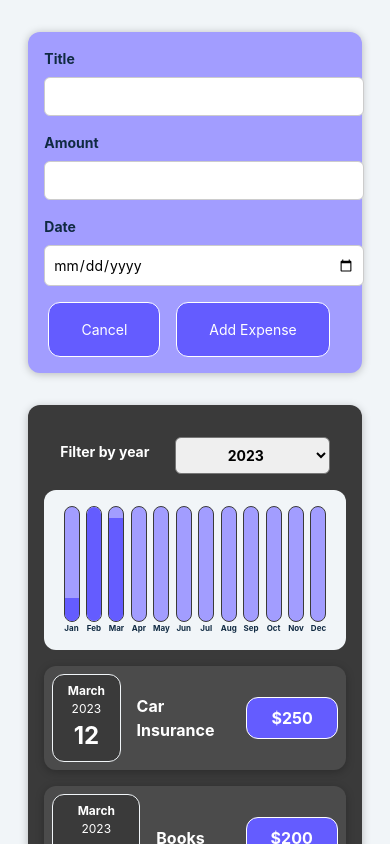
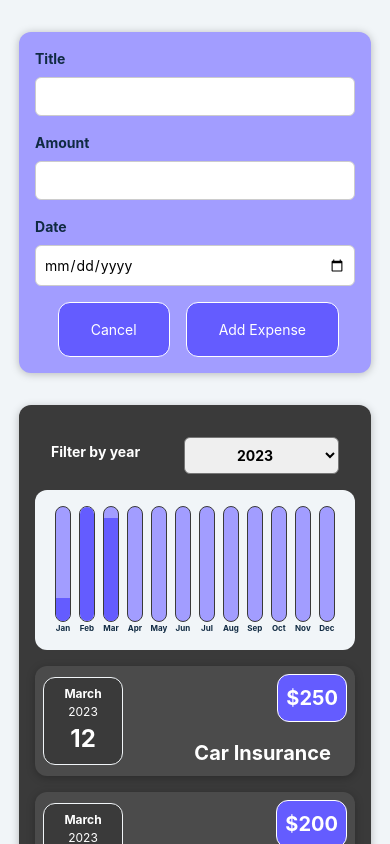
Before and after one commit to mariata06/Budget-table, a React (Create React App) app: page / in a window 390 px wide. Both pictures are taken after a click on the button "Add New Expense". Shown: the top 844 px of the page. Built offline with nearby package versions, Linux system fonts and the light colour scheme.

Commit message:
Correct styles on mobile, remove comments

```diff
--- a/src/App.js
+++ b/src/App.js
@@ -63,9 +63,6 @@ function App() {
   const [expenses, setExpenses] = useState(INITIAL_EXPENSES);
 
   const addExpenseHandler = (expense) => {
-    // console.log('in App.ja');
-    // console.log(expense);
-    // setExpenses([expense, ...expenses]);
     setExpenses((prevExpenses) => {
       return [expense, ...prevExpenses];
     })
--- a/src/components/ChartBar.css
+++ b/src/components/ChartBar.css
@@ -11,7 +11,6 @@
     width: 100%;
     border: 1px solid var(--color-grey-50);
     border-radius: 12px;
-    /* background-color: #c3b4f3; */
     background-color: var(--color-primary-light);
     overflow: hidden;
     display: flex;
@@ -20,7 +19,6 @@
 }
 
 .chart-bar__fill {
-    /* background-color: #4826b9; */
     background-color: var(--color-primary);
     width: 100%;
     transition: all 0.3s ease-out;
--- a/src/components/ExpenseDate.css
+++ b/src/components/ExpenseDate.css
@@ -24,3 +24,9 @@
     font-size: 1.5rem;
     font-weight: bold;
 }
+
+@media (max-width: 767px) {
+    .expense-date {
+        width: 5rem;
+    }
+}
--- a/src/components/ExpenseDate.js
+++ b/src/components/ExpenseDate.js
@@ -2,7 +2,6 @@ import './ExpenseDate.css';
 
 function ExpenseDate(props) {
     const month = props.date.toLocaleString('en-GB', {month: 'long'});
-    // console.log(month);
     const day = props.date.toLocaleString('en-GB', {day: '2-digit'});
     const year = props.date.getFullYear();
 
--- a/src/components/ExpenseFilter.js
+++ b/src/components/ExpenseFilter.js
@@ -3,7 +3,6 @@ import './ExpenseFilter.css';
 
 const ExpenseFilter = (props) => {
     const filterChangeHandler = (event) => {
-        // console.log(event.target.value);
         props.onChangeFilter(event.target.value);
     }
 
--- a/src/components/ExpenseForm.css
+++ b/src/components/ExpenseForm.css
@@ -29,3 +29,13 @@
 .new-expense__actions {
     text-align: right;
 }
+
+@media (max-width: 767px) {
+    .new-expense__control input {
+        width: 100%;
+    }
+
+    .new-expense__control {
+        width: 100%;
+    }
+}
--- a/src/components/ExpenseItem.css
+++ b/src/components/ExpenseItem.css
@@ -37,10 +37,11 @@
     border-radius: 12px;
 }
 
-@media (min-width: 767px) {
+@media (max-width: 767px) {
     .expense-item__description {
         flex-direction: row;
-        align-items: center;
+        flex-direction: column-reverse;
+        align-items: flex-end;
         justify-content: flex-start;
         flex: 1;
     }
@@ -51,6 +52,6 @@
 
     .expense-item__price {
         font-size: 1.25rem;
-        padding: 0.5rem 1.5rem;
+        padding: 0.5rem 0.5rem;
     }
 }
--- a/src/components/Expenses.js
+++ b/src/components/Expenses.js
@@ -10,8 +10,6 @@ function Expenses(props) {
     const [filteredYear, setFilteredYear] = useState('2023');
 
     const filterChangeHandler = (selectedYear) => {
-        // console.log('Expenses.js');
-        // console.log(selectedYear);
         setFilteredYear(selectedYear)
     }
 
--- a/src/components/NewExpense.css
+++ b/src/components/NewExpense.css
@@ -27,7 +27,6 @@
 }
 
 .new-expense button.alternative {
-    /* color: #220131; */
     color: var(--color-grey-1);
     border-color: transparent;
     background-color: transparent;
@@ -35,6 +34,5 @@
 
 .new-expense button.alternative:hover,
 .new-expense button.alternative:active {
-    /* background-color: #ddb3f8; */
     background-color: var(--color-primary-light);
 }
--- a/src/index.css
+++ b/src/index.css
@@ -49,3 +49,9 @@ body {
   width: 90vw;
   margin: 0 auto;
 }
+
+@media (max-width: 767px) {
+  .App {
+    width: 95vw;
+  }
+}
```
Also changed, not shown: src/components/ExpenseForm.js (+0 -32 lines).
